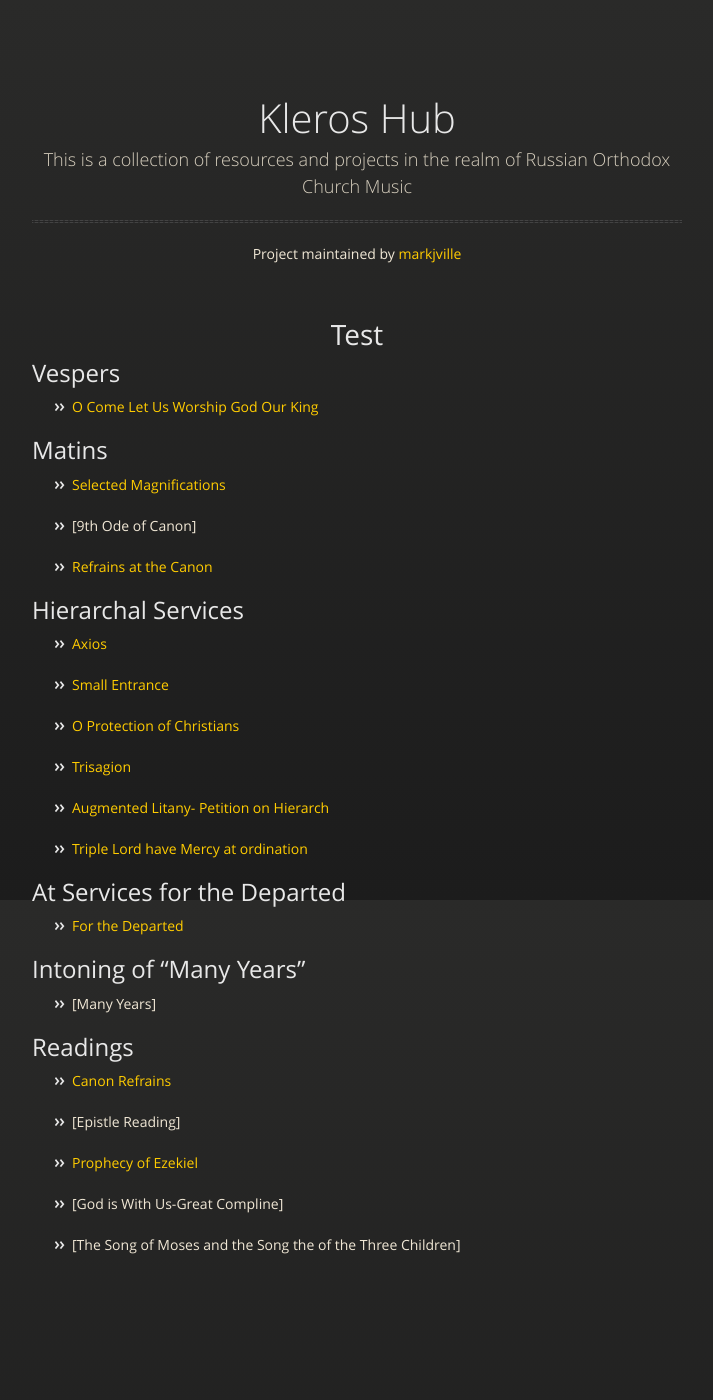
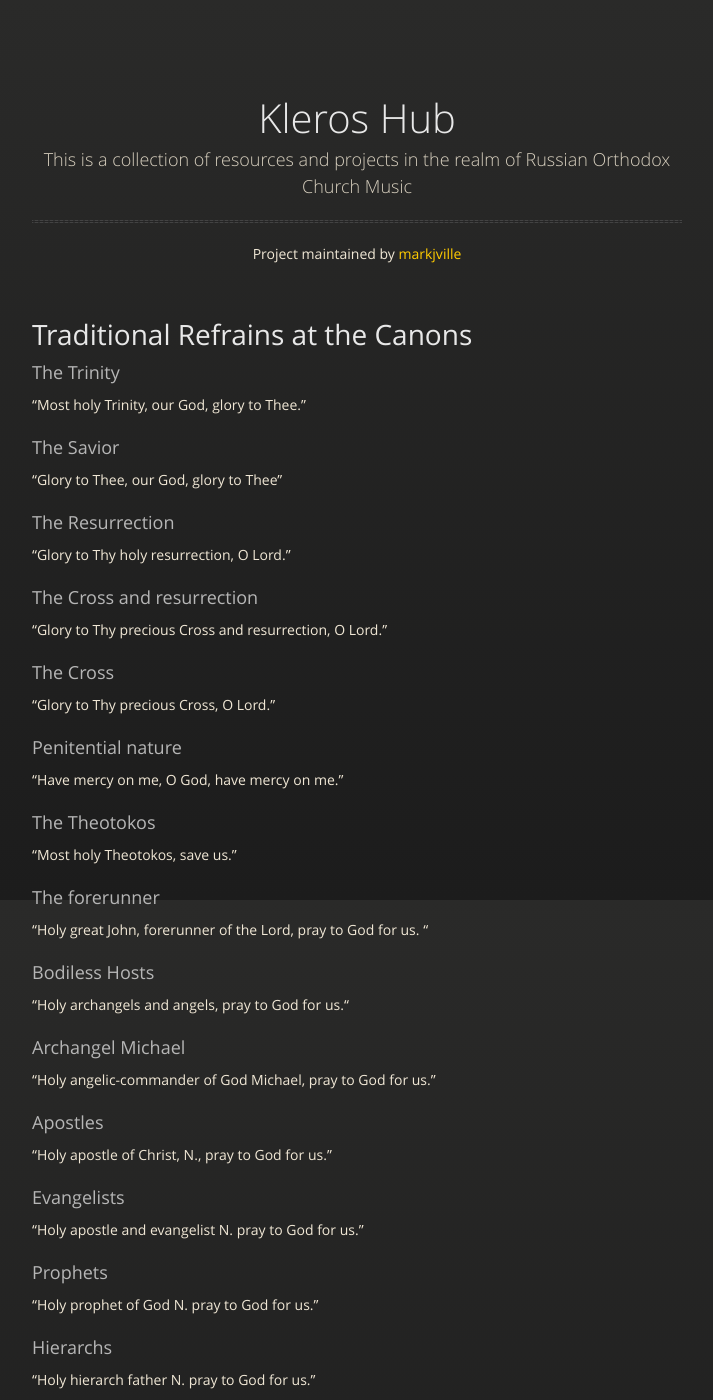
Before and after one commit to markjville/markjville.github.io, a Jekyll site: the page built from docs/refrains-canon.md, in a window 1280 px wide and 1400 px high. Shown: the whole window, without its empty margins (283-996 px from the left). Built offline with Jekyll 4.4.1, drawn with Linux system fonts in a browser that asks for light colours; our own code applies the rules of GitHub Pages for plain Markdown files; some of the changed text lies outside the part shown.

Commit message:
Update refrains-canon.md

```diff
--- a/docs/refrains-canon.md
+++ b/docs/refrains-canon.md
@@ -1,44 +1,120 @@
+# Traditional Refrains at the Canons
 
+### The Trinity
 
-<h1 style="text-align: center;">Test</h1>
+“Most holy Trinity, our God, glory to Thee.”
 
+### The Savior
 
-## Vespers
-- [O Come Let Us Worship God Our King](https://markjville.github.io/docs/Vespers-O-Come-Let-Us-Worship.pdf)
+“Glory to Thee, our God, glory to Thee”
 
-## Matins
-- [Selected Magnifications](https://markjville.github.io/docs/Selected-Magnifications-male-quartet.pdf)
+### The Resurrection
 
-- [9th Ode of Canon]
+“Glory to Thy holy resurrection, O Lord.”
 
-- [Refrains at the Canon](https://markjville.github.io/docs/Refrains_at_the_Canon.pdf)
+### The Cross and resurrection
 
-## Hierarchal Services
-- [Axios](https://markjville.github.io/docs/Axios-for-Clergy-common-chant.pdf)
+“Glory to Thy precious Cross and resurrection, O Lord.”
 
-- [Small Entrance](https://markjville.github.io/docs/O-Come-Let-Us-Worship-Hierarchal_MaleChoir.pdf)
+### The Cross
 
-- [O Protection of Christians](https://markjville.github.io/docs/O-Protection-of-Christians-male-choir.pdf)
+“Glory to Thy precious Cross, O Lord.”
 
-- [Trisagion](https://markjville.github.io/docs/Trisagion-Hierarchal-Male-choir.pdf)
+### Penitential nature
 
-- [Augmented Litany- Petition on Hierarch](https://markjville.github.io/docs/AugmentedLitany-KievanNo3-MaleChoir.pdf)
+“Have mercy on me, O God, have mercy on me.”
 
-- [Triple Lord have Mercy at ordination](https://markjville.github.io/docs/AugmentedLItany-ANV-OldChants.pdf)
+### The Theotokos
 
-## At Services for the Departed
-- [For the Departed](https://markjville.github.io/docs/For-Departed-Clergy.pdf)
+“Most holy Theotokos, save us.”
 
-## Intoning of "Many Years"
-- [Many Years]
+### The forerunner
 
-## Readings
-- [Canon Refrains](https://markjville.github.io/docs/refrains-canon.md)
+“Holy great John, forerunner of the Lord, pray to God for us. “
 
-- [Epistle Reading]
+### Bodiless Hosts
 
-- [Prophecy of Ezekiel](https://markjville.github.io/docs/Reading_from_Prophec_Ezekiel.pdf)
+“Holy archangels and angels, pray to God for us.“
 
-- [God is With Us-Great Compline]
+### Archangel Michael
 
-- [The Song of Moses and the Song the of the Three Children]
+“Holy angelic-commander of God Michael, pray to God for us.”
+
+### Apostles
+
+“Holy apostle of Christ, N., pray to God for us.”
+
+### Evangelists
+
+“Holy apostle and evangelist N. pray to God for us.”
+
+### Prophets
+
+“Holy prophet of God N. pray to God for us.”
+
+### Hierarchs
+
+“Holy hierarch father N. pray to God for us.”
+
+### Martyrs
+
+“Holy (great-) martyr N. pray to God for us.”
+
+### Hieromartyrs (priests and bishops)
+
+“Holy hieromartyr N. pray to God for us.”
+
+### Monks
+
+“Venerable father N. pray to God for us.”
+
+### Nuns
+
+“Venerable mother N. pray to God for us.”
+
+### Righteous non-monastics
+
+“Holy righteous N. pray to God for us.”
+
+### Fools for Christ's sake
+
+“Holy blessed N. pray to God for us.”
+
+### Princes
+
+“Holy right believing prince N. pray to God for us.”
+
+### Princesses
+
+“Holy right believing princess N. pray to God for us.”
+
+### May 21
+
+> “Holy equals of the apostles rulers Constantine and Helen pray to God
+> for us.”
+
+### Royal Martyr Nicholas
+
+“Holy God-crowned emperor Nicholas, pray to God for us.”
+
+### Prophet Elias
+
+“Holy glorious prophet of God Elias, pray to God for us.”
+
+### Unmercenary healers
+
+“Holy unmercenary and wonderworker N. , pray to God for us.”
+
+### Before the next to the last troparion
+
+“Glory to the Father, and to the Son, and to the Holy Spirit.”
+
+### Before the last troparion
+
+“Now and ever, and unto the ages of ages. Amen. “
+
+### In place of "Glory..." at the eighth ode
+
+“Let us bless the Father, the Son, and the Holy Spirit, the Lord.”
+
+[back](./)
```
